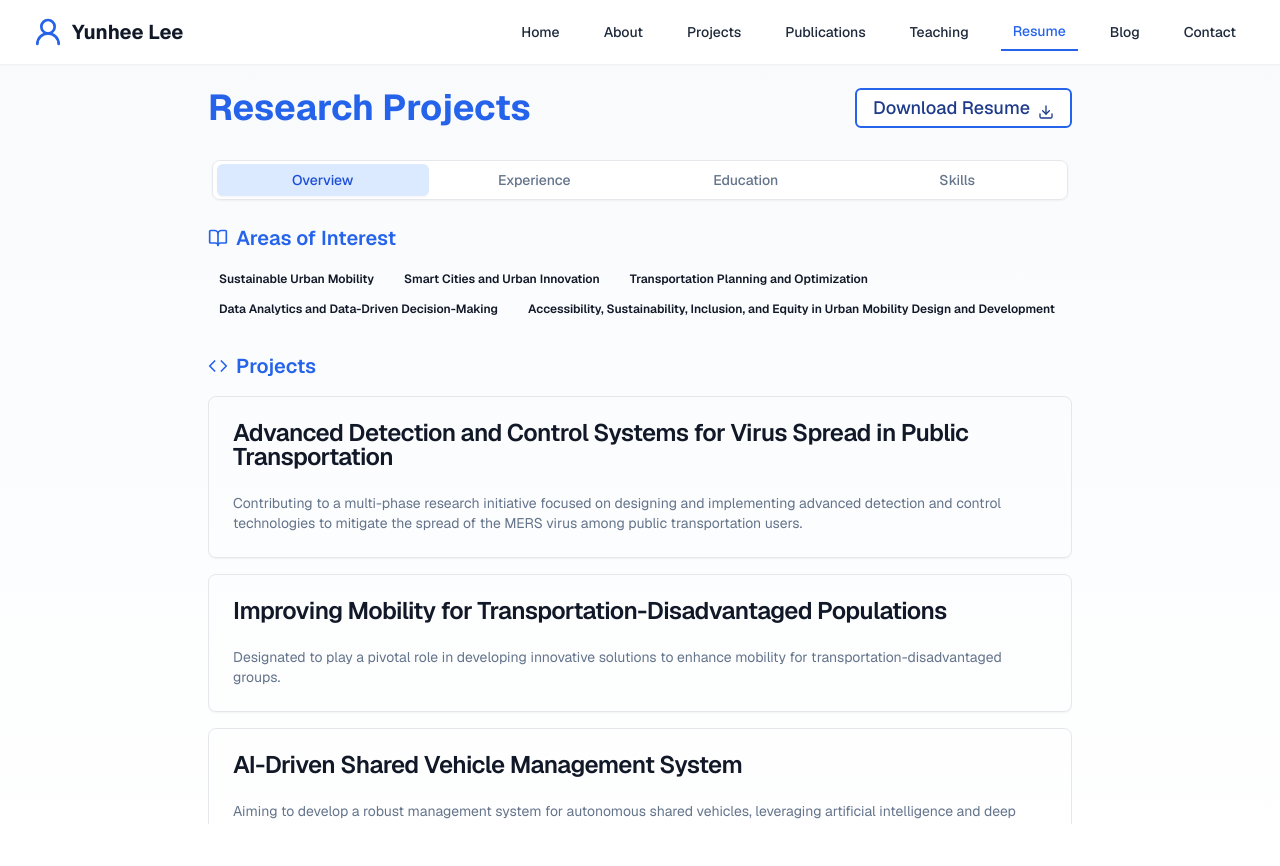
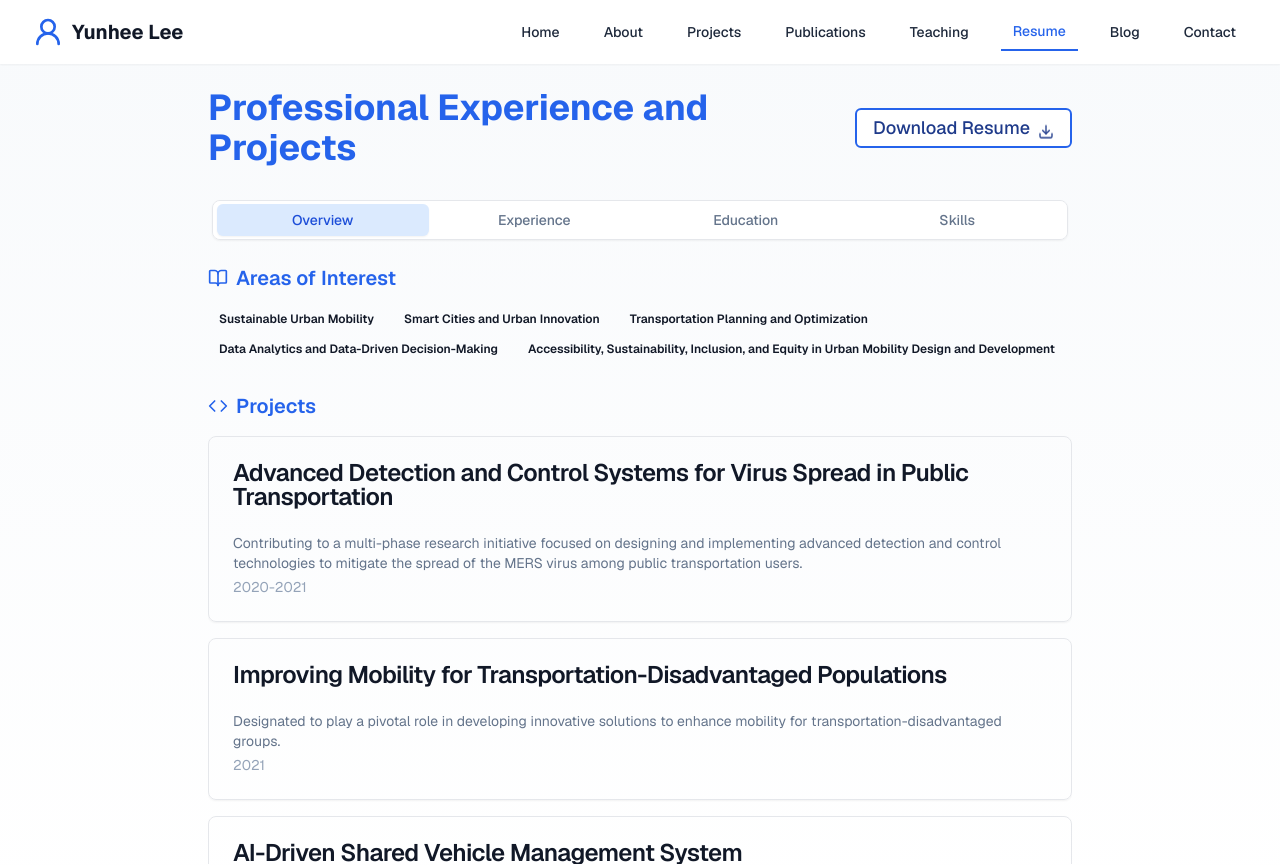
Before and after one commit to Nathaniyell/yunhee-academic-portfolio, a Next.js app: page /resume in a window 1280 px wide. Shown: the top 866 px of the page. Built offline with nearby package versions, Linux system fonts and the light colour scheme.

Commit message:
update resume page

```diff
--- a/src/app/resume/page.tsx
+++ b/src/app/resume/page.tsx
@@ -17,6 +17,7 @@ interface ResumeData {
   projects: Array<{
     name: string;
     description: string;
+    year: string | number;
   }>;
   teaching: Array<{
     course: string;
@@ -75,7 +76,7 @@ export default function Resume() {
             className={`text-4xl font-bold text-${theme.colors.primary}`}
             {...animations.headerAnimation}
           >
-          Research Projects
+            {resumeData.title}
           </motion.h1>
           <motion.div
             initial={{ opacity: 0 }}
@@ -173,6 +174,7 @@ function OverviewTab({ data }: TabProps) {
               </CardHeader>
               <CardContent>
                 <p className="text-sm text-slate-500">{project.description}</p>
+                <p className="text-sm text-slate-400 mt-1">{project.year}</p>
               </CardContent>
             </Card>
           ))}
```
Lines whose indentation alone changed are shown as unchanged.
